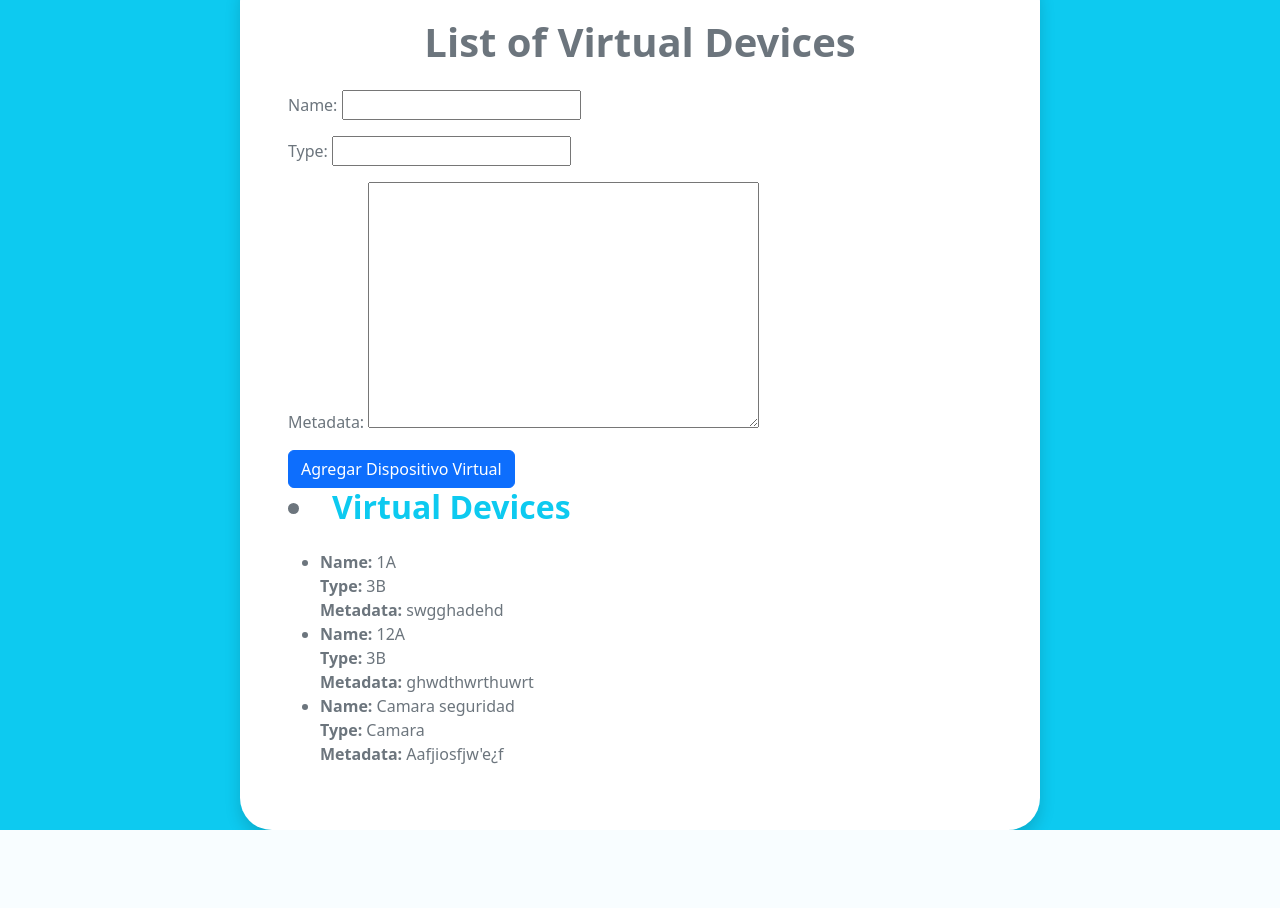
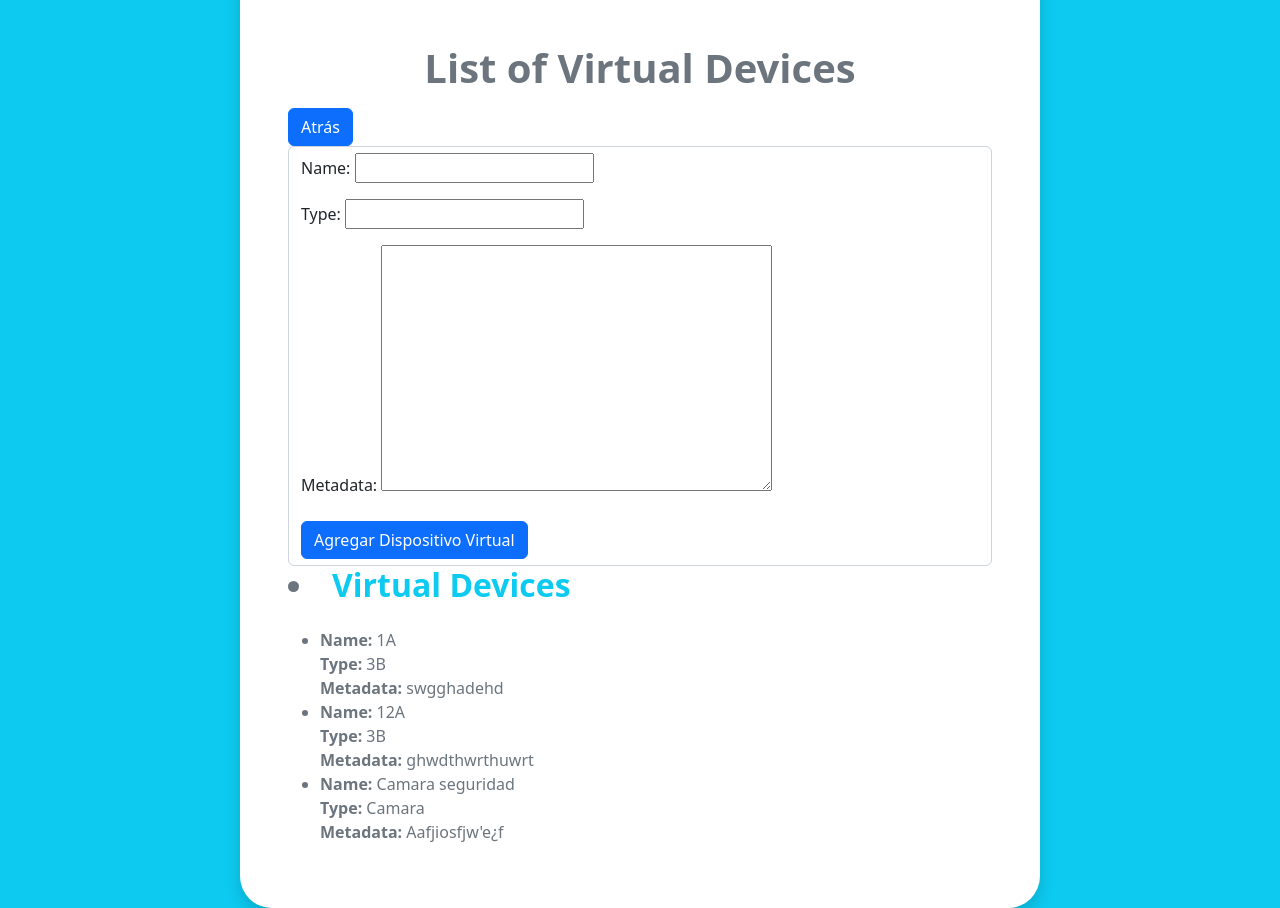
Before and after one commit to Lema25/SmartTraffic_Control, a Django app: page /traffic/virtual-devices/ in a window 1280 px wide. Before the commit the page ends 830 px from the top, so only its background shows below. Run offline with Django 4.2, Linux system fonts and the light colour scheme; data comes from the database, SQL or seed files in the repository; both versions use the stored data as it was after the commit.

Commit message:
Arreglos en el front y de la busqueda

```diff
--- a/smarttraffic/traffic/templates/traffic/device_list.html
+++ b/smarttraffic/traffic/templates/traffic/device_list.html
@@ -20,6 +20,8 @@
 <body class="bg-info d-flex justify-content-center align-items-center vh-100">
     <div class="bg-white p-5 rounded-5 text-secondary shadow" style="width: 50rem">
         <div class="text-center fs-1 fw-bold">SmartTraffic Control - Device List</div>
+        <!-- Botón de atrás -->
+        <a href="{% url 'index' %}"><button class="btn btn-primary" data-bs-toggle="button" autocomplete="off">Atrás</button></a>
 
         <!-- Formulario para agregar dispositivo (arriba) -->
         <form method="post" class="mt-4">
--- a/smarttraffic/traffic/templates/traffic/index.html
+++ b/smarttraffic/traffic/templates/traffic/index.html
@@ -28,8 +28,9 @@
         <h2><li><a href="{% url 'virtual_device_list' %}" class="text-decoration-none text-info fw-semibold">Virtual Devices</a></li></h2>
 
     </div>
+    <div class="input-group mt-4">
         <h2><li><a href="{% url 'permissions_list' %}" class="text-decoration-none text-info fw-semibold">Permissions</a></li></h2>
-
+    </div>
     <div class="input-group mt-4">
         <h2><li><a href="{% url 'traffic_data_list' %}" class="text-decoration-none text-info fw-semibold">Traffic Data</a></li></h2>
 
--- a/smarttraffic/traffic/templates/traffic/virtual_device_list.html
+++ b/smarttraffic/traffic/templates/traffic/virtual_device_list.html
@@ -13,22 +13,28 @@
         crossorigin="anonymous"
     />
     <meta name="viewport" content="width=device-width, initial-scale=1">
-    <meta name="viewport" content="width=device-width, initial-scale=1, maximum-scale=1, user-scalable=no">
+    <meta name="viewport" content="width=device-width, initial-scale=1, maximum-scale=1, user-scalable=yes">
 </head>
 <body class="bg-info d-flex justify-content-center align-items-center vh-100">
-    <div class="bg-white p-5 rounded-5 text-secondary shadow" style="width: 50rem">
-        <h2 class="text-center fs-1 fw-bold">List of Virtual Devices</h2>
+<div class="bg-white p-5 rounded-5 text-secondary shadow overflow-auto" style="width: 50rem">
+    <div class="p-5"></div>
+    <h2 class="text-center fs-1 fw-bold p-2">List of Virtual Devices</h2>
+
+        <!-- Botón de atrás -->
+        <a href="{% url 'index' %}"><button class="btn btn-primary" data-bs-toggle="button" autocomplete="off">Atrás</button></a>
 
         <!-- Formulario para agregar dispositivo virtual (arriba) -->
-        <form method="post" class="mt-4">
+        <form method="post" class="form-control">
             {% csrf_token %}
             {{ form.as_p }}
-            <button type="submit" class="btn btn-primary">Agregar Dispositivo Virtual</button>
+            <div class="input-group mt-4">
+            <button type="submit" class="btn btn-primary" data-bs-toggle="button" autocomplete="off">Agregar Dispositivo Virtual</button>
+        </div>
         </form>
 
         <!-- Verifica si hay dispositivos virtuales para mostrar -->
         {% if virtual_devices %}
-        <h2><li><a href="{% url 'device_list' %}" class="text-decoration-none text-info fw-semibold">Virtual Devices</a></li></h2>
+        <h2><li><a href="{% url 'virtual_device_list' %}" class="text-decoration-none text-info fw-semibold">Virtual Devices</a></li></h2>
             <div class="input-group mt-4">
 
                 <ul>
--- a/smarttraffic/traffic/views.py
+++ b/smarttraffic/traffic/views.py
@@ -53,33 +53,26 @@ def permissions_list(request):
     return render(request, 'traffic/permissions_list.html', {'users': users})
 
 def traffic_data_list(request):
-    # Obtén todos los datos de tráfico
-    traffic_data_list = TrafficData.objects.all()
-
     # Manejar la lógica de búsqueda
     search_device = request.GET.get('search_device')
     device_type = request.GET.get('device_type')
-
-    print("SQL Query:", str(traffic_data_list.query))
+    lista=[]
 
     if search_device and device_type:
         # Utilizar Q para manejar la búsqueda en la tabla correspondiente
         if device_type == 'normal':
-            traffic_data_list = traffic_data_list.filter(
-                Q(device__name__icontains=search_device) |
-                Q(device__virtual_device__name__icontains=search_device)
-            )
+            query="SELECT * FROM traffic_device WHERE name LIKE '%"+search_device+"%'"
+            for dispositivos in Device.objects.raw(query):
+                lista.append(dispositivos)
         elif device_type == 'virtual':
-            traffic_data_list = traffic_data_list.filter(
-                Q(device__name__icontains=search_device) |
-                Q(device__virtual_device__name__icontains=search_device)
-            )
-
-    print("SQL Query:", str(traffic_data_list.query))
+            query="SELECT * FROM traffic_virtualdevice WHERE name LIKE '%"+search_device+"%'"
+            for dispositivos in VirtualDevice.objects.raw(query):
+                lista.append(dispositivos)
+    #print("SQL Query:", str(traffic_data_list.query))
 
     # Renderizar la página con los resultados filtrados
-    print("traffic_data_list:", traffic_data_list)
-    return render(request, 'traffic/traffic_data_list.html', {'traffic_data_list': traffic_data_list})
+    #print("traffic_data_list:", traffic_data_list)
+    return render(request, 'traffic/traffic_data_list.html', {'traffic_data_list': lista})
 
 def my_protected_view(request):
     # Tu lógica de vista aquí
```
Also changed, not shown: smarttraffic/traffic/templates/traffic/traffic_data_list.html (+5 -3 lines), smarttraffic/db.sqlite3.
